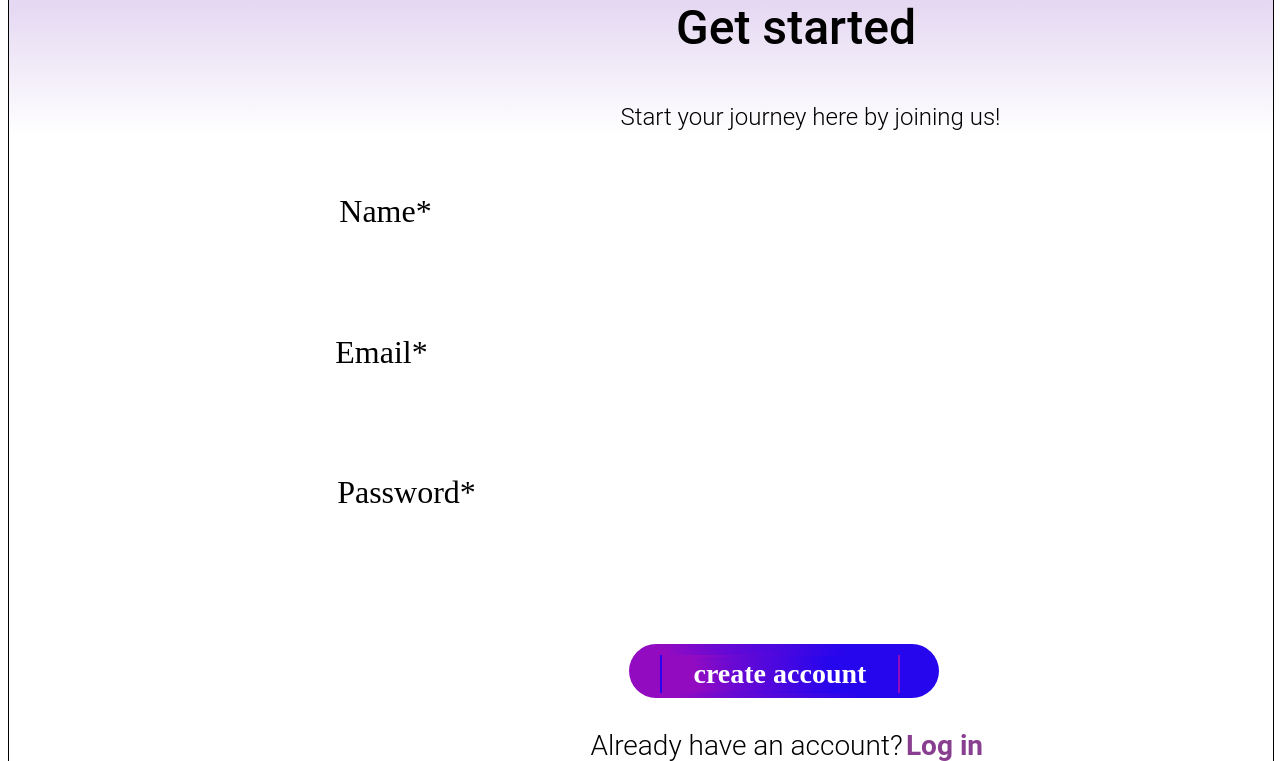
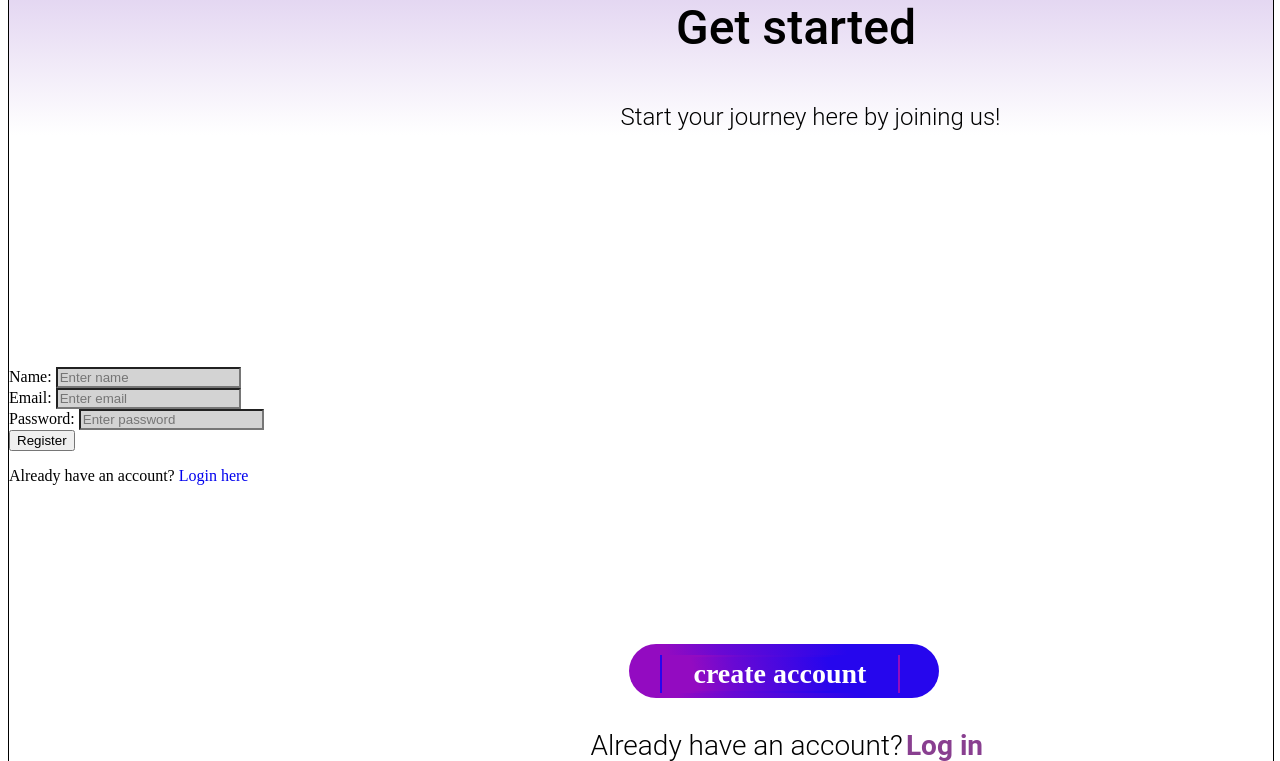
Before and after one commit to AshvinVignesh/Sentiment-Analysis, a Flask app: template frontend1/templates/signup.html in a window 1280 px wide. Shown: the part 180-941 px from the top of the page. Run offline with Flask 3, Linux system fonts and the light colour scheme; the template is opened without the code that fills it, so the values that code supplies are empty.

Commit message:
signup page

```diff
--- a/frontend1/templates/signup.html
+++ b/frontend1/templates/signup.html
@@ -56,15 +56,25 @@
                   <span class="signup-text39"><span>Follow us</span></span>
                 </div>
 
-                <span class="signup-text41"><span>Name*</span></span>
-                <label for="fname"></label>
-                <input type="text" class="signup-rectangle11" name="fname"><br><br>
-                <span class="signup-text43"><span>Password*</span></span>
-                <label for="fname"></label>
-                <input type="text" class="signup-rectangle14" name="fname"><br><br>
-                <span class="signup-text45"><span>Email*</span></span>
-                <label for="fname"></label>
-                <input type="text" class="signup-rectangle15" name="fname"><br><br>
+                <form action="{{ url_for('register') }}" method="post">
+                  {% if mesage is defined and mesage %}
+                <div class="alert alert-warning">{{ mesage }}</div>
+              {% endif %}
+              <div class="form-group">
+                <label for="name">Name:</label>
+                <input type="text" class="form-control" id="name" name="name" placeholder="Enter name" name="name">
+              </div>
+              <div class="form-group">
+                <label for="email">Email:</label>
+                <input type="email" class="form-control" id="email" name="email" placeholder="Enter email" name="email">
+              </div>
+              <div class="form-group">
+                <label for="pwd">Password:</label>
+                <input type="password" class="form-control" id="password" name="password" placeholder="Enter password" name="pswd">
+              </div>
+              <button type="submit" class="btn btn-primary">Register</button>
+              <p class="bottom">Already have an account?  <a class="bottom" href="{{url_for('login')}}"> Login here</a></p>
+            </form>
 
                 <span class="signup-text47"><span>Get started</span></span>
                 <span class="signup-text49">
```
